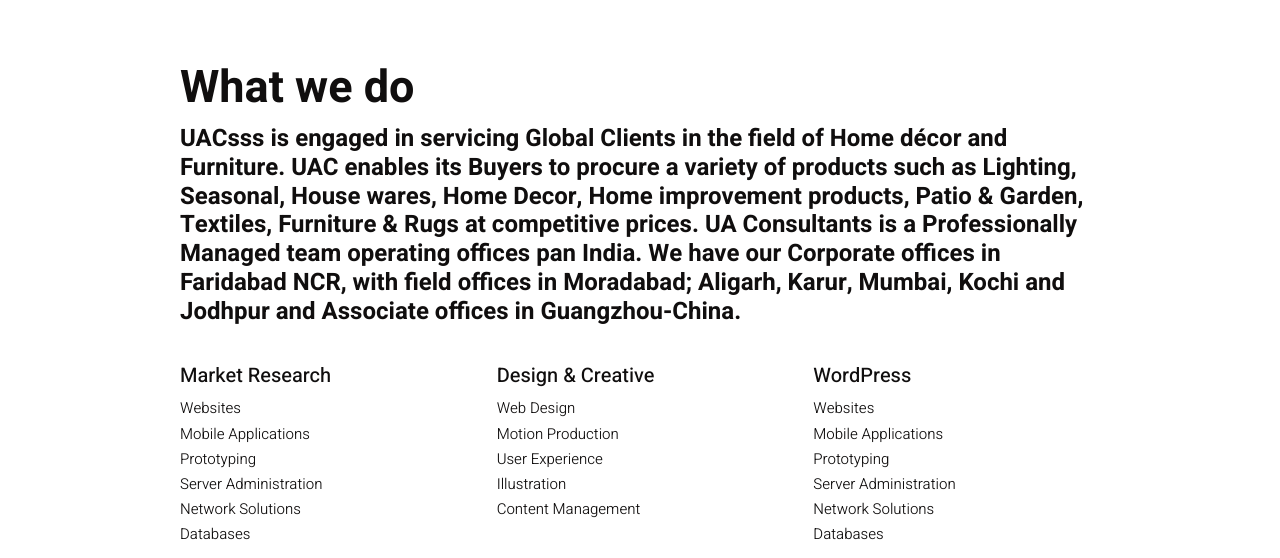
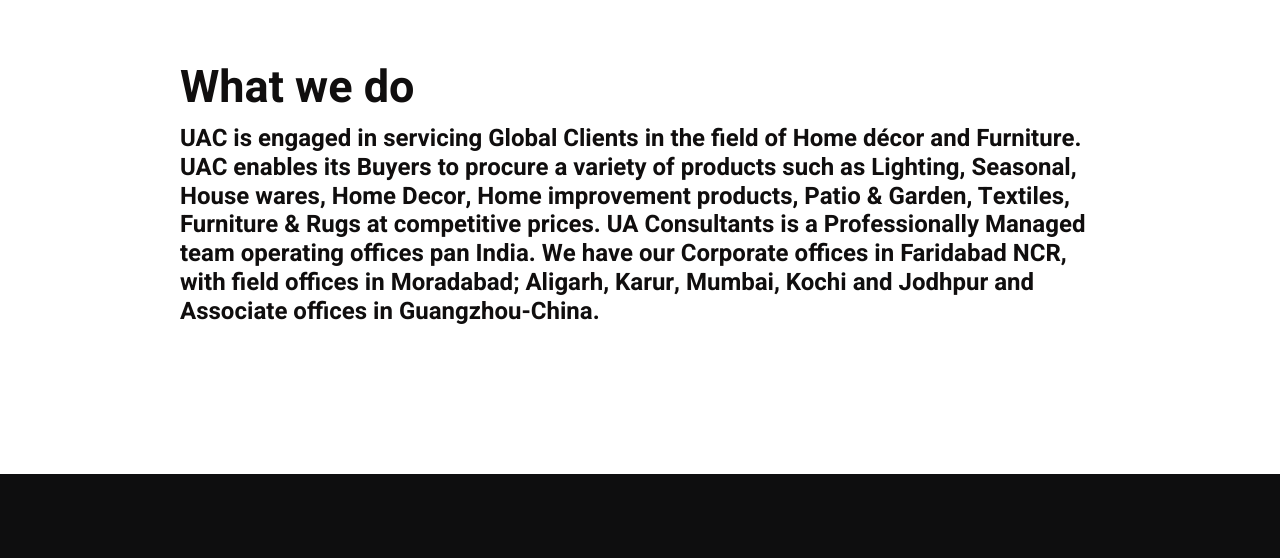
Before and after one commit to vainisha/uac.github.io, a plain HTML site: page about.html in a window 1280 px wide. Shown: the part 1590-2148 px from the top of the page. Drawn offline with Linux system fonts and the light colour scheme.

Commit message:
Update about.html

```diff
--- a/about.html
+++ b/about.html
@@ -1,10 +1,11 @@
 <!DOCTYPE html>
 <html lang="en">
+
 <head>
     <meta charset="UTF-8">
     <meta name="viewport" content="width=device-width, initial-scale=1.0">
     <meta http-equiv="X-UA-Compatible" content="ie=edge">
-    <title>UA Consultants :: About Us</title>
+    <title>UAConsultants :: About Us</title>
     <link rel="stylesheet" href="./assets/vendors/animate.css/animate.min.css">
     <link rel="stylesheet" href="assets/css/style.css">
     <script src="assets/vendors/jquery/jquery.min.js"></script>
@@ -131,8 +132,8 @@
                 <div class="row">
                     <div class="col-lg-10 offset-lg-1">
                         <h2 class="section-title wow fadeInUp">What we do</h2>
-                        <h4 class="section-subtitle wow fadeInUp">UACsss is engaged in servicing Global Clients in the field of Home décor and Furniture. UAC enables its Buyers to procure a variety of products such as Lighting, Seasonal, House wares, Home Decor, Home improvement products, Patio & Garden, Textiles, Furniture & Rugs at competitive prices. UA Consultants is a Professionally Managed team operating offices pan India. We have our Corporate offices in Faridabad NCR, with field offices in Moradabad; Aligarh, Karur, Mumbai, Kochi and Jodhpur and Associate offices in Guangzhou-China. </h4>
-                        <div class="row">
+                        <h4 class="section-subtitle wow fadeInUp">UAC is engaged in servicing Global Clients in the field of Home décor and Furniture. UAC enables its Buyers to procure a variety of products such as Lighting, Seasonal, House wares, Home Decor, Home improvement products, Patio & Garden, Textiles, Furniture & Rugs at competitive prices. UA Consultants is a Professionally Managed team operating offices pan India. We have our Corporate offices in Faridabad NCR, with field offices in Moradabad; Aligarh, Karur, Mumbai, Kochi and Jodhpur and Associate offices in Guangzhou-China. </h4>
+                       <!-- <div class="row">
                             <div class="col-md-4 mb-5 mb-md-0 wow fadeInUp">
                                 <h5 class="what-we-do-list-title">Market Research</h5>
                                 <ul class="what-we-do-list">
@@ -175,7 +176,7 @@
                         <h2 class="section-title">We design thoughtful digital experiences & beautiful brand aesthetics.</h2>
                         <p class="section-subtitle">Would you like us to <a href="#!">work</a>  on your brand identity? We would be happy to <a href="#!">help</a>.</p>
                         <a href="#!" class="btn work-with-us-btn">Work with us</a>
-                    </div>
+                    </div>-->
                 </div>
             </section>
         </div>
```
